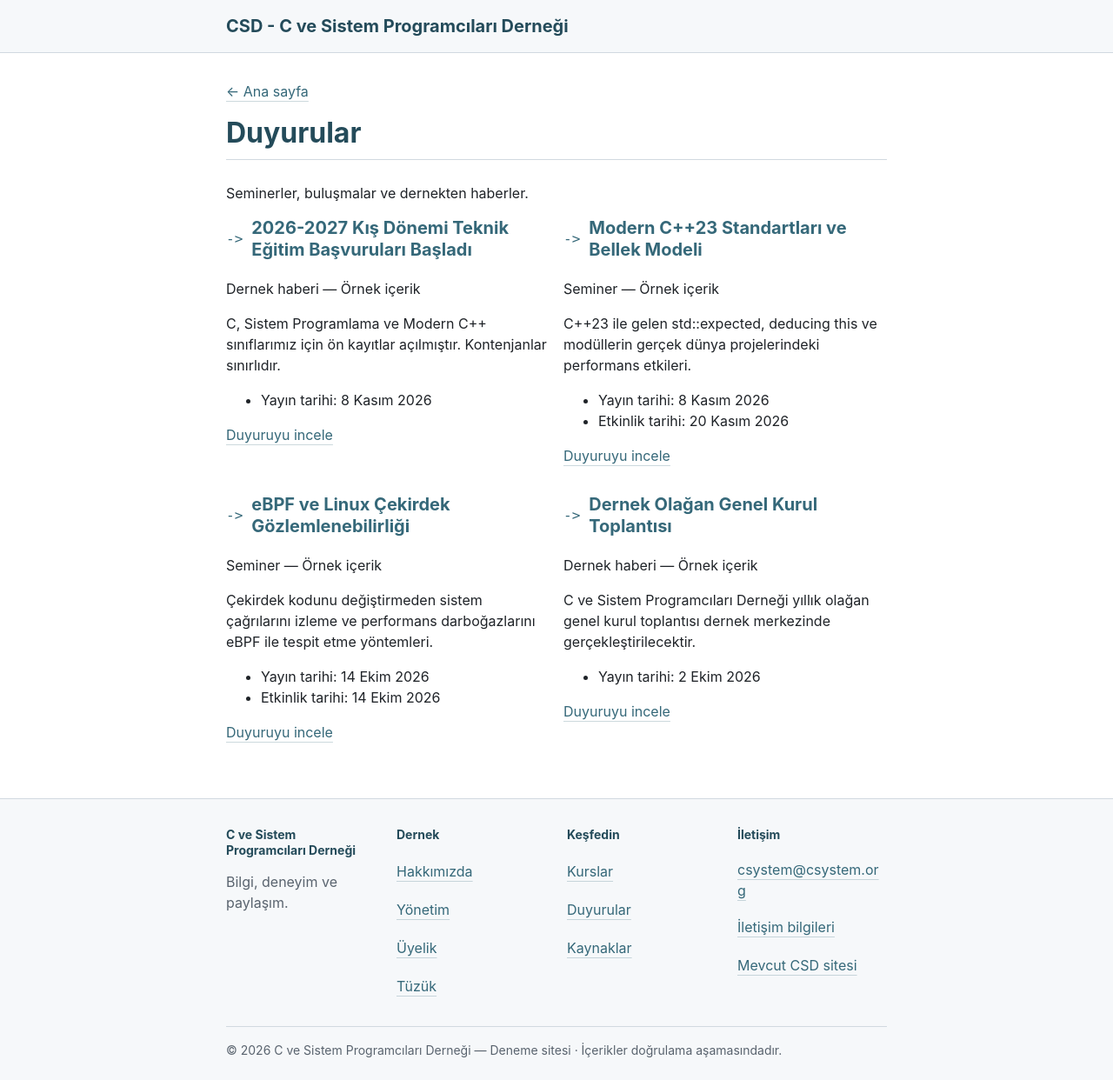
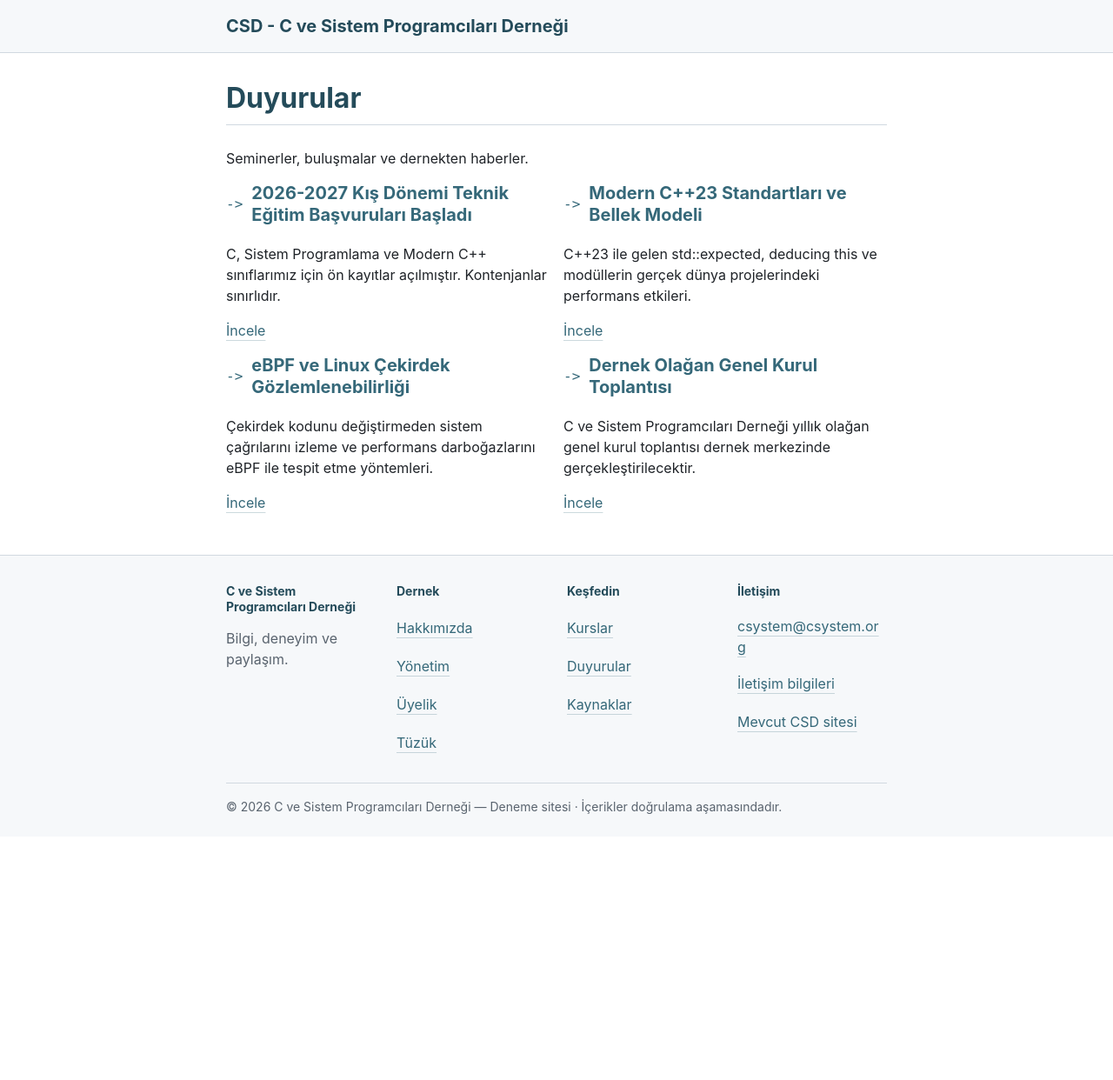
Before and after one commit to dengere/dengere.github.io, a Jekyll site: the page built from pages/announcements.html, in a window 1280 px wide. Shown: the whole page at 87% size. Built offline with Jekyll 4.4.1, drawn with Linux system fonts in a browser that asks for light colours; after the commit the page ends 962 px from its top, so only the background shows below that.

Commit message:
ana sayfa ve listelemeler ok

```diff
--- a/_includes/home-card-announce.html
+++ b/_includes/home-card-announce.html
@@ -1,25 +1,6 @@
 {% assign item = include.item %}
 <article>
   <h3><a href="{{ item.url | relative_url }}">{{ item.title | escape }}</a></h3>
-  <p>{{ site.data.labels[item.type] | default: item.type | escape }}{% if item.sample %} — Örnek içerik{% endif %}</p>
   <p>{{ item.summary | escape }}</p>
-  {% if item.collection == 'courses' %}
-    <ul>
-      <li>Eğitmen: {{ item.instructor | default: 'Duyurulacak' | escape }}</li>
-      <li>Başlangıç: {% if item.start_date %}<time datetime="{{ item.start_date | date: '%Y-%m-%d' }}">{% include date.html date=item.start_date %}</time>{% else %}Tarih duyurulacak{% endif %}</li>
-      <li>Eğitim biçimi: {{ site.data.labels[item.format] | default: 'Duyurulacak' | escape }}</li>
-    </ul>
-  {% elsif item.collection == 'announcements' %}
-    <ul>
-      {% if item.date %}<li>Yayın tarihi: <time datetime="{{ item.date | date: '%Y-%m-%d' }}">{% include date.html date=item.date %}</time></li>{% endif %}
-      {% if item.event_date %}<li>Etkinlik tarihi: <time datetime="{{ item.event_date | date: '%Y-%m-%d' }}">{% include date.html date=item.event_date %}</time></li>{% endif %}
-      {% if item.format %}<li>Katılım biçimi: {{ site.data.labels[item.format] | escape }}</li>{% endif %}
-    </ul>
-  {% else %}
-    <ul>
-      <li>Yazar / hazırlayan: {{ item.author | default: 'Yazar bilgisi doğrulanacak' | escape }}</li>
-      {% if item.access %}<li>Erişim: {{ site.data.labels[item.access] | escape }}</li>{% endif %}
-    </ul>
-  {% endif %}
-  <p><a href="{{ item.url | relative_url }}">{% if item.collection == 'courses' %}Eğitimi incele{% elsif item.collection == 'resources' %}Kaynağı incele{% else %}Duyuruyu incele{% endif %}</a></p>
+  <p><a href="{{ item.url | relative_url }}">İncele</a></p>
 </article>
--- a/_includes/home-card-course.html
+++ b/_includes/home-card-course.html
@@ -9,5 +9,5 @@
       {% if item.format %} · {{ site.data.labels[item.format] | escape }}{% endif %}
     </small>
   </p>
-  <p><a href="{{ item.url | relative_url }}">İncele <code>-&gt;</code></a></p>
+  <p><a href="{{ item.url | relative_url }}">İncele</a></p>
 </article>
--- a/pages/announcements.html
+++ b/pages/announcements.html
@@ -1,8 +1,20 @@
 ---
-layout: listing
+layout: default
 title: Duyurular
 permalink: /duyurular/
-collection_name: announcements
-filter_field: type
 ---
-<p>Seminerler, buluşmalar ve dernekten haberler.</p>
+
+<section class="markdown-body">
+  <h1>{{ page.title | escape }}</h1>
+  <p>Seminerler, buluşmalar ve dernekten haberler.</p>
+
+  {% assign announcements = site.announcements | where_exp: 'item', 'item.date <= site.time' | sort: 'date' | reverse %}
+
+  <div class="card-grid">
+  {% for announcement in announcements %}
+    {% include home-card-announce.html item=announcement %}
+  {% else %}
+    <p>Henüz yayınlanmış bir duyuru bulunmuyor.</p>
+  {% endfor %}
+  </div>
+</section>
```
Also changed, not shown: _includes/home-card-source.html (+1 -20 lines), pages/courses.html (+15 -4 lines), pages/resources.html (+16 -4 lines).
